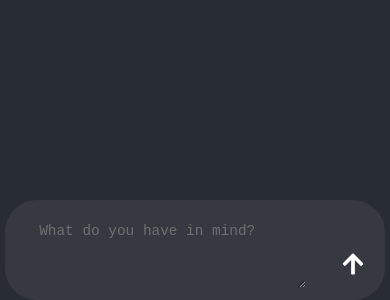
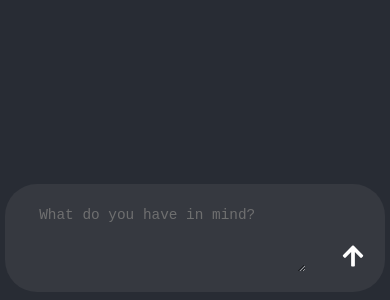
Before and after one commit to kfir571/chatgpt-mock, a React (Create React App) app in the folder chatgpt-mock-app/: page / in a window 390 px wide. Shown: the part 544-844 px from the top of the page. Built offline with nearby package versions, Linux system fonts and the light colour scheme.

Commit message:
fix chatInput

```diff
--- a/chatgpt-mock-app/src/App.css
+++ b/chatgpt-mock-app/src/App.css
@@ -103,6 +103,7 @@ body, html {
   flex: 1;
   position: static;
   padding:8px;
+  margin-bottom: 8px;
   background-color: #363940;
   border-radius: 32px;
   gap: 8px;
@@ -169,6 +170,7 @@ body, html {
   .chat-input textarea {
     font-size: 16px;
     transform: scale(0.9);
+    margin-bottom: 8px;
   }
 
   .message-item {
```
